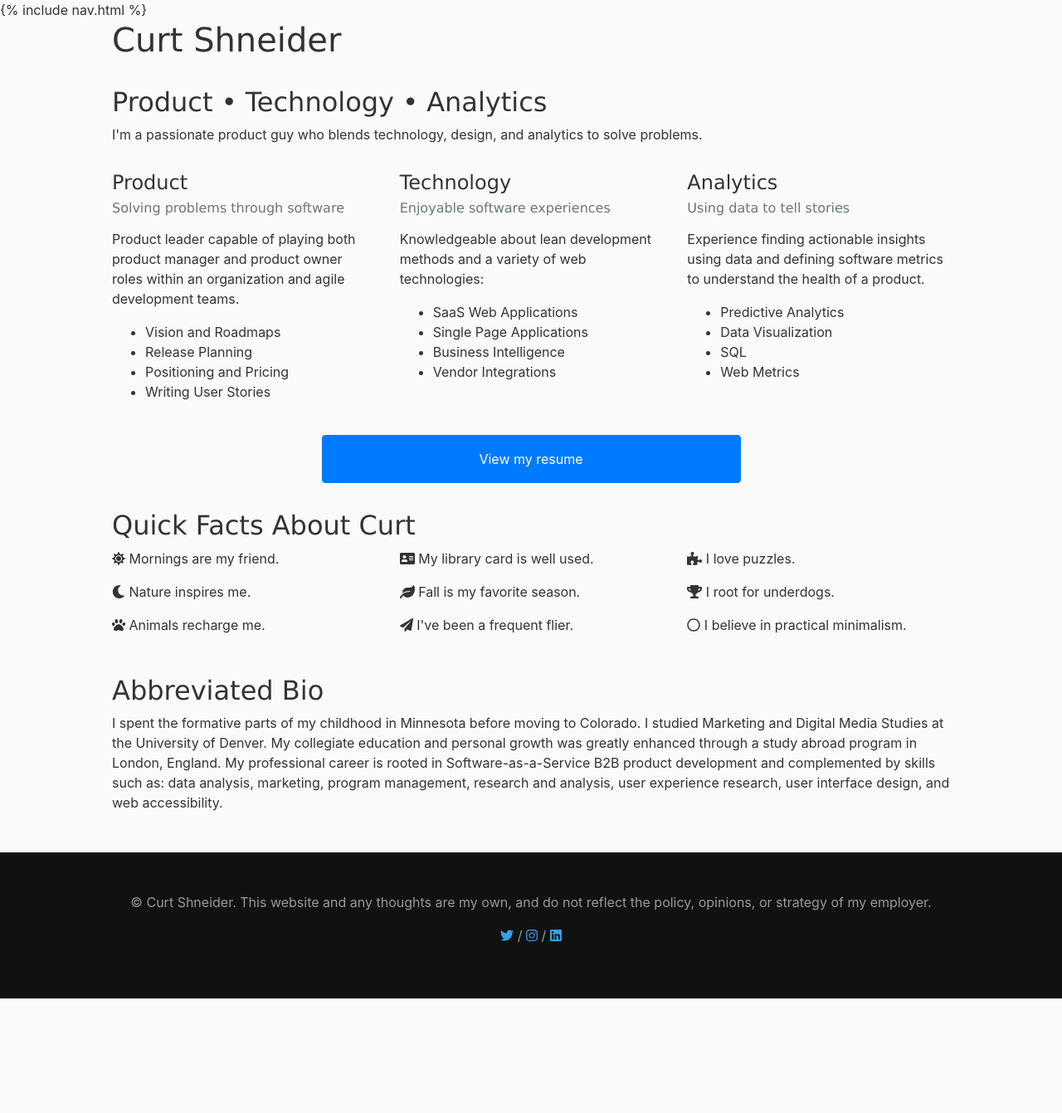
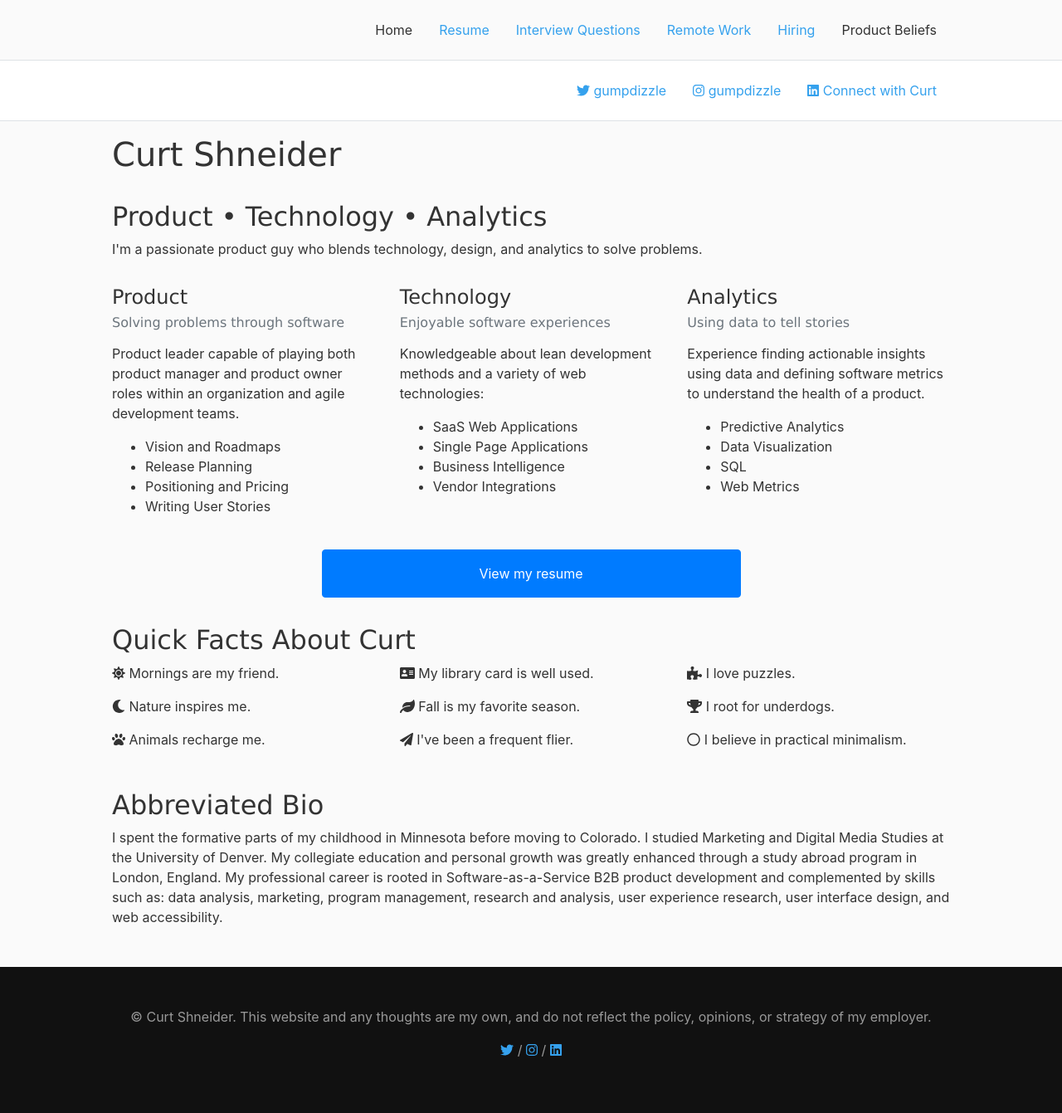
Before and after one commit to curtshneider/curtshneider.github.io, a Jekyll site: the page index.html, which Jekyll copies as it is, in a window 1280 px wide. Shown: the whole page at 83% size. Built offline with Jekyll 4.4.1, drawn with Linux system fonts in a browser that asks for light colours; nearby versions of some CDN libraries; some web fonts are replaced; before the commit the page ends 1203 px from its top, so only the background shows below that.

Commit message:
added nav back for non-jekyll pages

```diff
--- a/index.html
+++ b/index.html
@@ -21,8 +21,49 @@
 	</head>
 
   	<body>
+  		<nav>
 
-  		{% include nav.html %}
+				<div id="site-nav" class="py-3">
+				<div class="container-fluid">
+					<ul class="nav justify-content-center justify-content-md-end">
+						<li class="nav-item">
+				   			<a class="nav-link active" href="/" title="Home">Home</a>
+				  		</li>
+				  		<li class="nav-item">
+				   			<a class="nav-link" href="/resume.html" title="Curt's Resume">Resume</a>
+				  		</li>
+						<li class="nav-item">
+				   			<a class="nav-link" href="/interview-questions.html" title="Interview Questions">Interview Questions</a>
+				  		</li>
+				   		<li class="nav-item">
+				  		  <a class="nav-link" href="/remote-work.html" title="Remote Work">Remote Work</a>
+				  		</li>
+				  		<li class="nav-item">
+				  		  <a class="nav-link" href="/hiring.html" title="Hiring">Hiring</a>
+				  		</li>
+				  		<li class="nav-item">
+				  		  <a class="nav-link {% if page.url=='/product-beliefs.html' %} active {% endif %}" href="/product-beliefs.html" title="Product Beliefs">Product Beliefs</a>
+				  		</li>
+			  		</ul>
+				</div> <!-- container-fluid -->
+			</div> <!-- site-nav -->
+
+			<div id="social-nav" class="border-top border-bottom mb-3 py-3 ">
+  				<div class="container-fluid">
+					<ul class="nav justify-content-center justify-content-md-end">
+						<li class="nav-item">
+					   		<a class="nav-link" href="https://twitter.com/gumpdizzle/" title="Follow Curt on Twitter"><i class="fab fa-twitter"></i> gumpdizzle</a>
+					  	</li>
+					  	<li class="nav-item">
+					  	  <a class="nav-link" href="https://instagram.com/gumpdizzle/" title="Follow Curt on Instagram"><i class="fab fa-instagram"></i> gumpdizzle</a>
+					  	</li>
+					  	<li class="nav-item">
+					  		<a class="nav-link" href="https://www.linkedin.com/in/curtshneider/" title="Connect with Curt on LinkedIn"><i class="fab fa-linkedin"></i> Connect with Curt</a>
+					 	</li>
+					</ul>
+				</div> <!-- container-fluid -->
+			</div> <!-- social-nav -->
+		</nav>
 
   		<div class="container-fluid">
 			<h1>Curt Shneider</h1>
```
Also changed, not shown: resume.html (+42 -1 lines).
